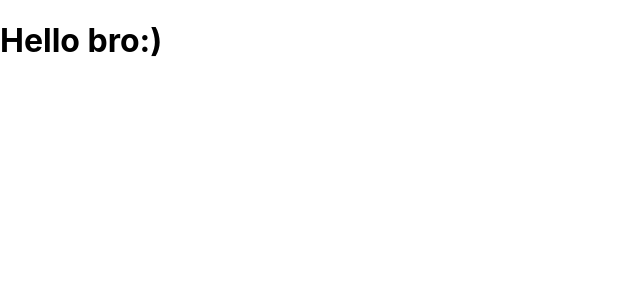
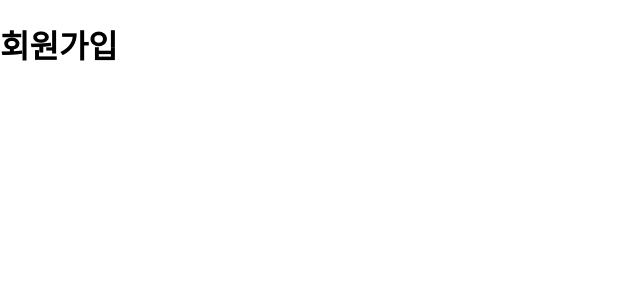
Before and after one commit to JongBok5057/together, a React (Create React App) app: page / in a window 1280 px wide. Shown: the top 300 px of the page, without its empty margins (0-640 px from the left). Built offline with nearby package versions, Linux system fonts and the light colour scheme.

Commit message:
commit test

```diff
--- a/src/app.jsx
+++ b/src/app.jsx
@@ -1,7 +1,10 @@
 import "./app.css";
+import Membership from "./components/membership";
 
 function App() {
-  return <h1>Hello bro:)</h1>;
+  return (
+    <Membership />
+  );
 }
 
 export default App;
--- /dev/null
+++ b/src/components/membership.jsx
@@ -0,0 +1,11 @@
+import React from 'react';
+
+const Membership = () => {
+    return (
+        <h1>회원가입</h1>
+    );
+}
+
+
+
+export default Membership;
```
Also changed, not shown: 1 other file (tests, documents, lock files or other folders).
